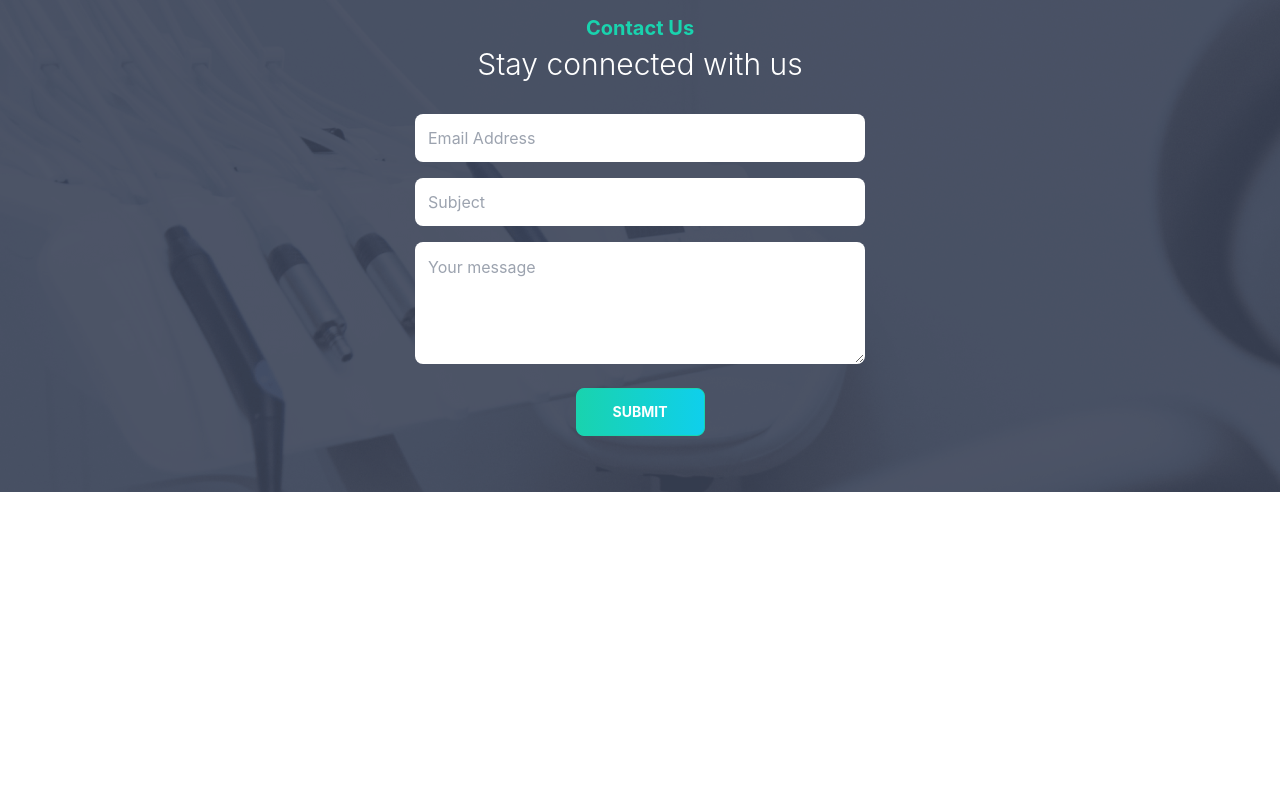
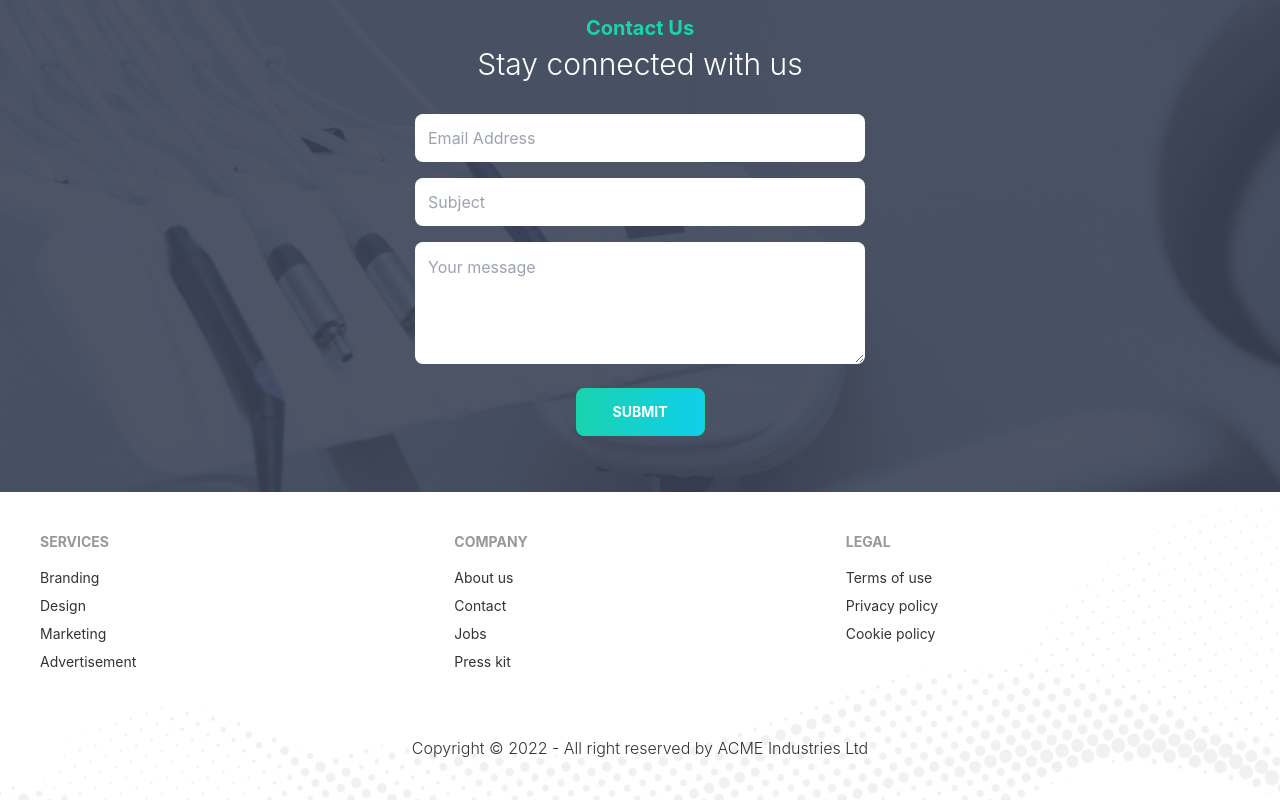
Before and after one commit to sabbirpboss/doctors-portal-client, a React (Create React App) app: page / in a window 1280 px wide. Shown: the part 3722-4522 px from the top of the page. Before the commit the page ends 4214 px from the top, so only its background shows below. Built offline with nearby package versions, Linux system fonts and the light colour scheme; the HTML template or start-up script is replaced by a standard one.

Commit message:
footer done

```diff
--- a/src/Pages/Home/Banner/Banner.js
+++ b/src/Pages/Home/Banner/Banner.js
@@ -4,12 +4,12 @@
 const Banner = () => {
   return (
       <div className="hero-pattern bg-nature-light">
-      <div class="hero min-h-screen">
-        <div class="hero-content flex-col lg:flex-row-reverse">
-          <img src={chair} class="sm:max-w-sm lg:max-w-lg xl:max-w-xl 2xl:max-w-lg rounded-lg shadow-2xl ml-4" alt="Banner" />
+      <div className="hero min-h-screen">
+        <div className="hero-content flex-col lg:flex-row-reverse">
+          <img src={chair} className="sm:max-w-sm lg:max-w-lg xl:max-w-xl 2xl:max-w-lg rounded-lg shadow-2xl ml-4" alt="Banner" />
           <div>
-            <h1 class="text-5xl font-bold">Your New Smile Starts Here</h1>
-            <p class="py-6">
+            <h1 className="text-5xl font-bold">Your New Smile Starts Here</h1>
+            <p className="py-6">
               Lorem Ipsum is simply dummy text of the printing and typesetting
               industry. Lorem Ipsum has been the industry's standard dummy text
               ever since the
--- /dev/null
+++ b/src/Pages/Home/Footer/Footer.js
@@ -0,0 +1,42 @@
+import React from "react";
+import footer from "../../../assets/images/footer.png";
+
+const Footer = () => {
+  return (
+    <footer
+      style={{
+        background: `url(${footer}`,
+        backgroundSize: "cover",
+      }}
+      className="p-10 mx-[-48px]"
+    >
+      <div className="footer">
+        <div>
+          <span className="footer-title">Services</span>
+          <a className="link link-hover">Branding</a>
+          <a className="link link-hover">Design</a>
+          <a className="link link-hover">Marketing</a>
+          <a className="link link-hover">Advertisement</a>
+        </div>
+        <div>
+          <span className="footer-title">Company</span>
+          <a className="link link-hover">About us</a>
+          <a className="link link-hover">Contact</a>
+          <a className="link link-hover">Jobs</a>
+          <a className="link link-hover">Press kit</a>
+        </div>
+        <div>
+          <span className="footer-title">Legal</span>
+          <a className="link link-hover">Terms of use</a>
+          <a className="link link-hover">Privacy policy</a>
+          <a className="link link-hover">Cookie policy</a>
+        </div>
+      </div>
+      <div className="mt-16 text-center">
+        <p className="font-light text-base">Copyright © 2022 - All right reserved by ACME Industries Ltd</p>
+      </div>
+    </footer>
+  );
+};
+
+export default Footer;
--- a/src/Pages/Home/Home.js
+++ b/src/Pages/Home/Home.js
@@ -1,5 +1,6 @@
 import React from 'react';
 import Banner from './Banner/Banner';
+import Footer from './Footer/Footer';
 import HomeContact from './HomeContact/HomeContact';
 import Info from './Info/Info';
 import MakeAppointment from './MakeApointment/MakeAppointment';
@@ -15,6 +16,7 @@
             <MakeAppointment></MakeAppointment>
             <Testimonials></Testimonials>
             <HomeContact></HomeContact>
+            <Footer></Footer>
         </div>
     );
 };
--- a/src/Pages/Home/Info/InfoCard/InfoCard.js
+++ b/src/Pages/Home/Info/InfoCard/InfoCard.js
@@ -2,14 +2,14 @@
 
 const InfoCard = ({ img, cardTitle, cardInfo, bgClass, iconName }) => {
   return (
-    <div class={`card lg:card-side py-3 shadow-xl ${bgClass} text-white`}>
+    <div className={`card lg:card-side py-3 shadow-xl ${bgClass} text-white`}>
       <figure className="pl-5">
         <img style={{width:"86px", padding:"10px", margin:"0 auto"}} src={img} alt={iconName} />
       </figure>
-      <div class="card-body text-white">
-        <h2 class="card-title">{cardTitle}</h2>
+      <div className="card-body text-white">
+        <h2 className="card-title">{cardTitle}</h2>
         <p>{cardInfo}</p>
-        <div class="card-actions justify-end"></div>
+        <div className="card-actions justify-end"></div>
       </div>
     </div>
   );
--- a/src/Pages/Home/MakeApointment/Review/Review.js
+++ b/src/Pages/Home/MakeApointment/Review/Review.js
@@ -2,12 +2,12 @@
 
 const Review = ({ review }) => {
   return (
-    <div class="card bg-base-100 shadow-xl">
-      <div class="card-body">
+    <div className="card bg-base-100 shadow-xl">
+      <div className="card-body">
         <p>{review.review}</p>
         <div className="flex items-center py-6">
-          <div class="avatar">
-            <div class="w-16 rounded-full ring ring-primary ring-offset-base-100 mr-5">
+          <div className="avatar">
+            <div className="w-16 rounded-full ring ring-primary ring-offset-base-100 mr-5">
               <img src={review.img} alt={review.name} />
             </div>
           </div>
--- a/src/Pages/Home/Services/Service/Service.js
+++ b/src/Pages/Home/Services/Service/Service.js
@@ -2,16 +2,16 @@
 
 const Service = ({service, imgSWidth}) => {
   return (
-    <div class="card bg-base-100 shadow-xl">
-      <figure class="px-10 pt-10">
+    <div className="card bg-base-100 shadow-xl">
+      <figure className="px-10 pt-10">
         <img
           src={service.img}
           alt={service.name}
-          class={`rounded-xl ${imgSWidth} mb-4`}
+          className={`rounded-xl ${imgSWidth} mb-4`}
         />
       </figure>
-      <div class="card-body items-center text-center">
-        <h2 class="card-title">{service.name}</h2>
+      <div className="card-body items-center text-center">
+        <h2 className="card-title">{service.name}</h2>
         <p>{service.description}</p>
       </div>
     </div>
--- a/src/Pages/Home/Services/Services.js
+++ b/src/Pages/Home/Services/Services.js
@@ -1,10 +1,10 @@
 import React from "react";
+import cavity from "../../../assets/images/cavity.png";
 import fluoride from "../../../assets/images/fluoride.png";
-import cavity from "../../../assets/images/cavity.png";
+import treatment from "../../../assets/images/treatment.png";
 import whitening from "../../../assets/images/whitening.png";
+import MainBtn from "../Shared/MainBtn";
 import Service from "./Service/Service";
-import treatment from "../../../assets/images/treatment.png";
-import MainBtn from "../Shared/MainBtn";
 
 const Services = () => {
   const services = [
@@ -48,12 +48,12 @@
           ></Service>
         ))}
       </div>
-      <div class="hero min-h-screen bg-base-100 bg-nature-light py-12">
-        <div class="hero-content flex-col lg:flex-row">
-          <img src={treatment} class="max-w-sm rounded-lg shadow-2xl" />
+      <div className="hero min-h-screen bg-base-100 bg-nature-light py-12">
+        <div className="hero-content flex-col lg:flex-row">
+          <img src={treatment} className="max-w-sm rounded-lg shadow-2xl" />
           <div className="px-12">
-            <h1 class="text-5xl font-bold">Exceptional Dental Care, on Your Terms</h1>
-            <p class="py-6">
+            <h1 className="text-5xl font-bold">Exceptional Dental Care, on Your Terms</h1>
+            <p className="py-6">
             It is a long established fact that a reader will be distracted by the readable content of a page when looking at its layout. The point of using Lorem Ipsumis that it has a more-or-less normal distribution of letters,as opposed to using 'Content here, content here', making it look like readable English. Many desktop publishing packages and web page
             </p>
             <MainBtn>Get Started</MainBtn>
--- a/src/Pages/Home/Shared/MainBtn.js
+++ b/src/Pages/Home/Shared/MainBtn.js
@@ -2,7 +2,7 @@
 
 const MainBtn = ({children}) => {
     return (
-        <button class="btn btn-secondary text-white font-bold bg-gradient-to-r from-secondary to-primary">
+        <button className="btn btn-secondary text-white font-bold bg-gradient-to-r from-secondary to-primary">
           {children}
         </button>
     );
--- a/src/Pages/Home/Shared/Navbar.js
+++ b/src/Pages/Home/Shared/Navbar.js
@@ -26,13 +26,13 @@
   );
   return (
     <div>
-      <div class="navbar bg-base-100">
-        <div class="navbar-start">
-          <div class="dropdown">
-            <label tabindex="0" class="btn btn-ghost lg:hidden">
+      <div className="navbar bg-base-100">
+        <div className="navbar-start">
+          <div className="dropdown">
+            <label tabIndex="0" className="btn btn-ghost lg:hidden">
               <svg
                 xmlns="http://www.w3.org/2000/svg"
-                class="h-5 w-5"
+                className="h-5 w-5"
                 fill="none"
                 viewBox="0 0 24 24"
                 stroke="currentColor"
@@ -46,19 +46,19 @@
               </svg>
             </label>
             <ul
-              tabindex="0"
-              class="menu menu-compact dropdown-content mt-3 p-2 shadow bg-base-100 rounded-box w-52"
+              tabIndex="0"
+              className="menu menu-compact dropdown-content mt-3 p-2 shadow bg-base-100 rounded-box w-52"
             >
               {menuItems}
             </ul>
           </div>
-          <Link to="/" class="btn btn-ghost normal-case text-xl">
+          <Link to="/" className="btn btn-ghost normal-case text-xl">
             Doctors Portal
           </Link>
         </div>
-        <div class="navbar-end">
-          <div class="navbar-center hidden lg:flex">
-            <ul class="menu menu-horizontal p-0">{menuItems}</ul>
+        <div className="navbar-end">
+          <div className="navbar-center hidden lg:flex">
+            <ul className="menu menu-horizontal p-0">{menuItems}</ul>
           </div>
         </div>
       </div>
```
